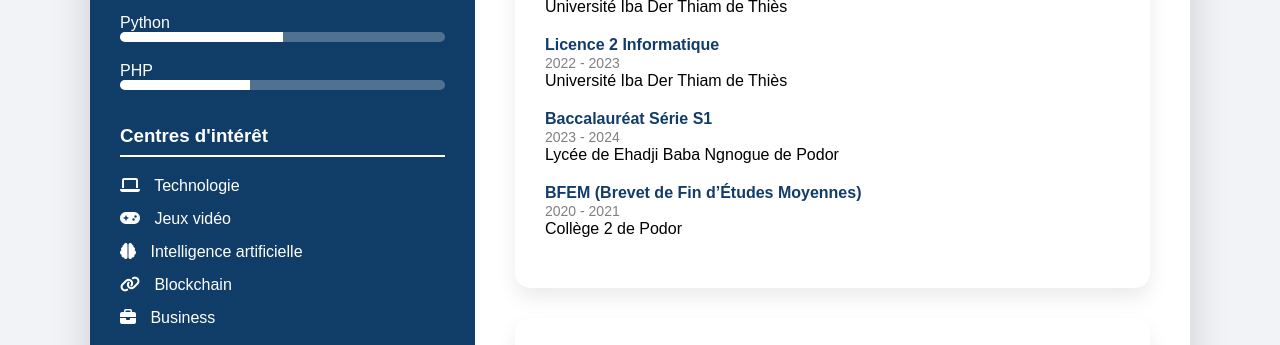
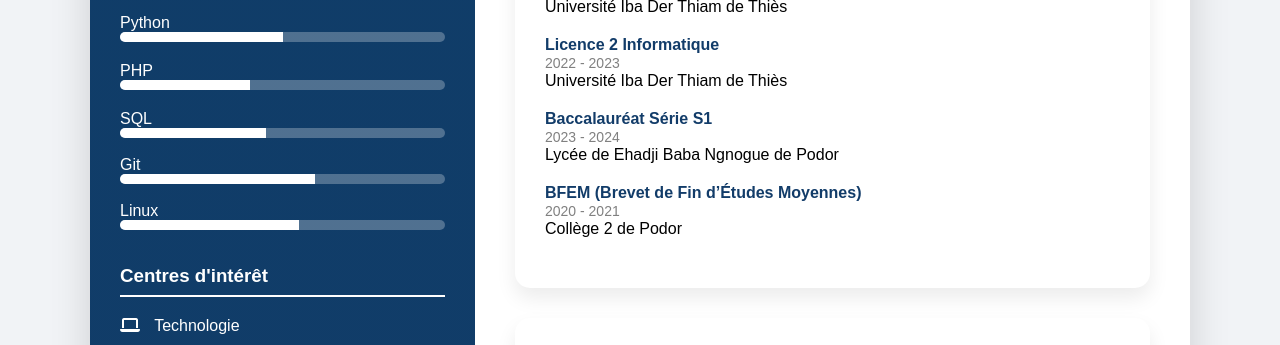
Before and after one commit to yakhoub-ops/cv, a plain HTML site: page index.html in a window 1280 px wide. Shown: the part 660-1005 px from the top of the page. Drawn offline with Linux system fonts and the light colour scheme.

Commit message:
Add skills section with progress bars for technologies
Added skills section with progress indicators for SQL, Git, and Linux.

```diff
--- a/index.html
+++ b/index.html
@@ -53,6 +53,21 @@
                 <span>PHP</span>
                 <div class="progress"><div data-width="40%"></div></div>
             </div>
+            <div class="skill">
+                <span>SQL</span>
+                <div class="progress"><div data-width="45%"></div>
+            </div><br>
+
+            <div class="skill">
+                <span>Git</span>
+                <div class="progress"><div data-width="60%"></div>
+            </div> <br>
+
+            <div class="skill">
+                <span>Linux</span>
+                <div class="progress"><div data-width="55%"></div>
+            </div>
+
         </div>
 
         <div class="section">
```
